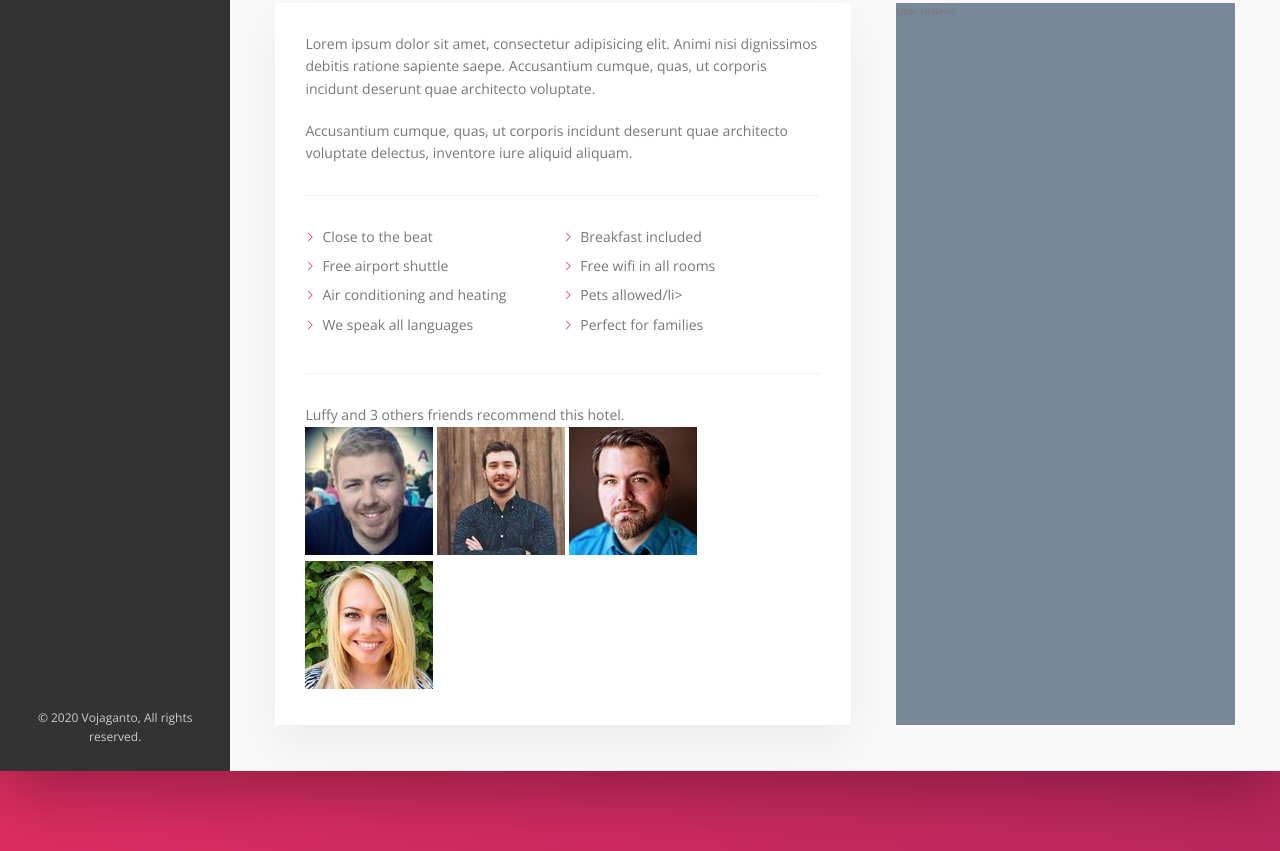
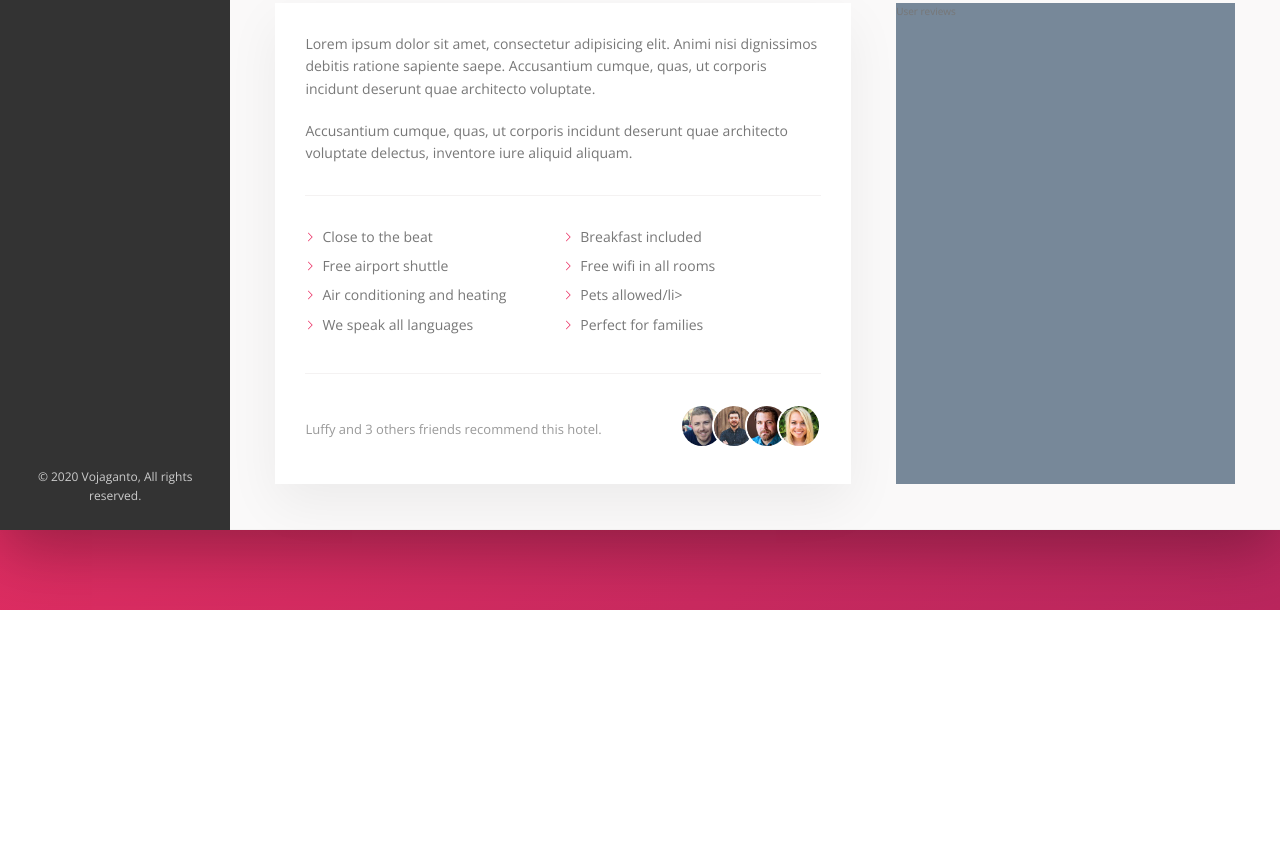
Before and after one commit to rom-30/vojaganto, a website: page index.html in a window 1280 px wide. Shown: the part 670-1521 px from the top of the page. After the commit the page ends 1280 px from the top, so only its background shows below. Drawn offline with nearby package versions, Linux system fonts and the light colour scheme.

Commit message:
Add margin auto to space in middle

```diff
--- a/sass/_components.scss
+++ b/sass/_components.scss
@@ -383,3 +383,31 @@
 
 ////////////////////////
 //// RCMD IN HOTEL DESCRIPTION SECTION
+.recommend {
+    font-size: 1.3rem;
+    color: var(--color-grey-dark-3);
+
+    display: flex;
+    align-items: center;
+
+    &__count {
+        margin-right: auto;
+    }
+
+    &__friends {
+
+    }
+
+    &__photo {
+        // To prevent border from reducting size of picture
+        box-sizing: content-box;
+        height: 4rem;
+        width: 4rem;
+        border-radius: 50%;
+        border: 2px solid #fff;
+
+        &:not(:last-child) {
+            margin-right: -1.5rem;
+        }
+    }
+}
```
Also changed, not shown: css/style.css.
